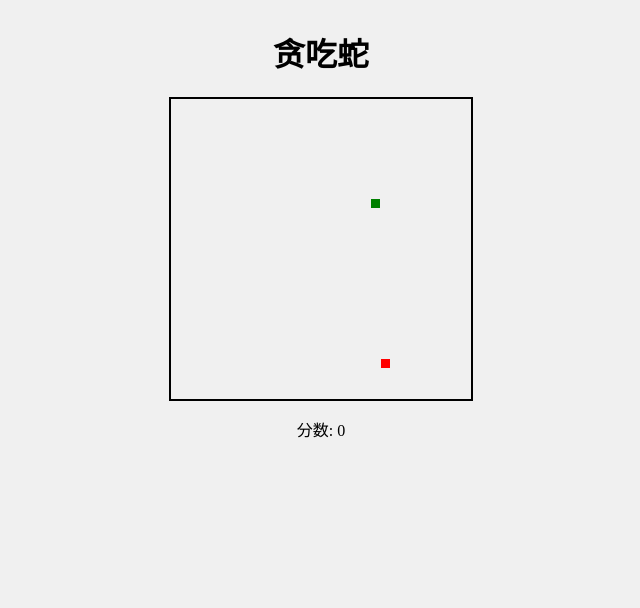
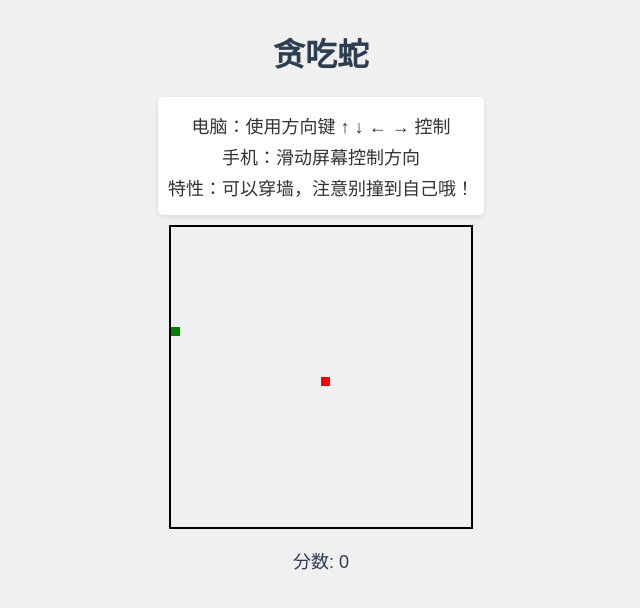
Before and after one commit to Rule-2024/snake-game--, a plain HTML site: page index.html in a window 1280 px wide. Shown: the whole page, without its empty margins (319-959 px from the left). Drawn offline with Linux system fonts and the light colour scheme.

Commit message:
Update index.html

```diff
--- a/index.html
+++ b/index.html
@@ -13,11 +13,37 @@
             flex-direction: column;
             align-items: center;
             background: #f0f0f0;
+            font-family: Arial, sans-serif;
+        }
+        .instructions {
+            background: #fff;
+            padding: 10px;
+            border-radius: 5px;
+            margin-bottom: 10px;
+            text-align: center;
+            font-size: 14px;
+            box-shadow: 0 2px 5px rgba(0,0,0,0.1);
+        }
+        .instructions p {
+            margin: 5px 0;
+            color: #333;
+        }
+        h1 {
+            color: #2c3e50;
+        }
+        p {
+            font-size: 18px;
+            color: #2c3e50;
         }
     </style>
 </head>
 <body>
     <h1>贪吃蛇</h1>
+    <div class="instructions">
+        <p>电脑：使用方向键 ↑ ↓ ← → 控制</p>
+        <p>手机：滑动屏幕控制方向</p>
+        <p>特性：可以穿墙，注意别撞到自己哦！</p>
+    </div>
     <canvas id="gameCanvas" width="300" height="300"></canvas>
     <p>分数: <span id="score">0</span></p>
 
@@ -54,11 +80,11 @@
         function moveSnake() {
             const head = {x: snake[0].x + dx, y: snake[0].y + dy};
 
-            // 检查是否撞墙
-            if (head.x < 0 || head.x >= 30 || head.y < 0 || head.y >= 30) {
-                gameOver();
-                return;
-            }
+            // 穿墙逻辑
+            if (head.x < 0) head.x = 29;
+            if (head.x >= 30) head.x = 0;
+            if (head.y < 0) head.y = 29;
+            if (head.y >= 30) head.y = 0;
 
             // 检查是否吃到食物
             if (head.x === food.x && head.y === food.y) {
@@ -84,10 +110,17 @@
                 x: Math.floor(Math.random() * 30),
                 y: Math.floor(Math.random() * 30)
             };
+            // 确保食物不会出现在蛇身上
+            while (snake.some(segment => segment.x === food.x && segment.y === food.y)) {
+                food = {
+                    x: Math.floor(Math.random() * 30),
+                    y: Math.floor(Math.random() * 30)
+                };
+            }
         }
 
         function gameOver() {
-            alert('游戏结束！得分：' + score);
+            alert(`游戏结束！\n最终得分：${score}\n\n游戏提示：\n- 可以穿墙\n- 不要撞到自己\n- 吃到食物得10分`);
             snake = [{x: 10, y: 10}];
             dx = 1;
             dy = 0;
```
